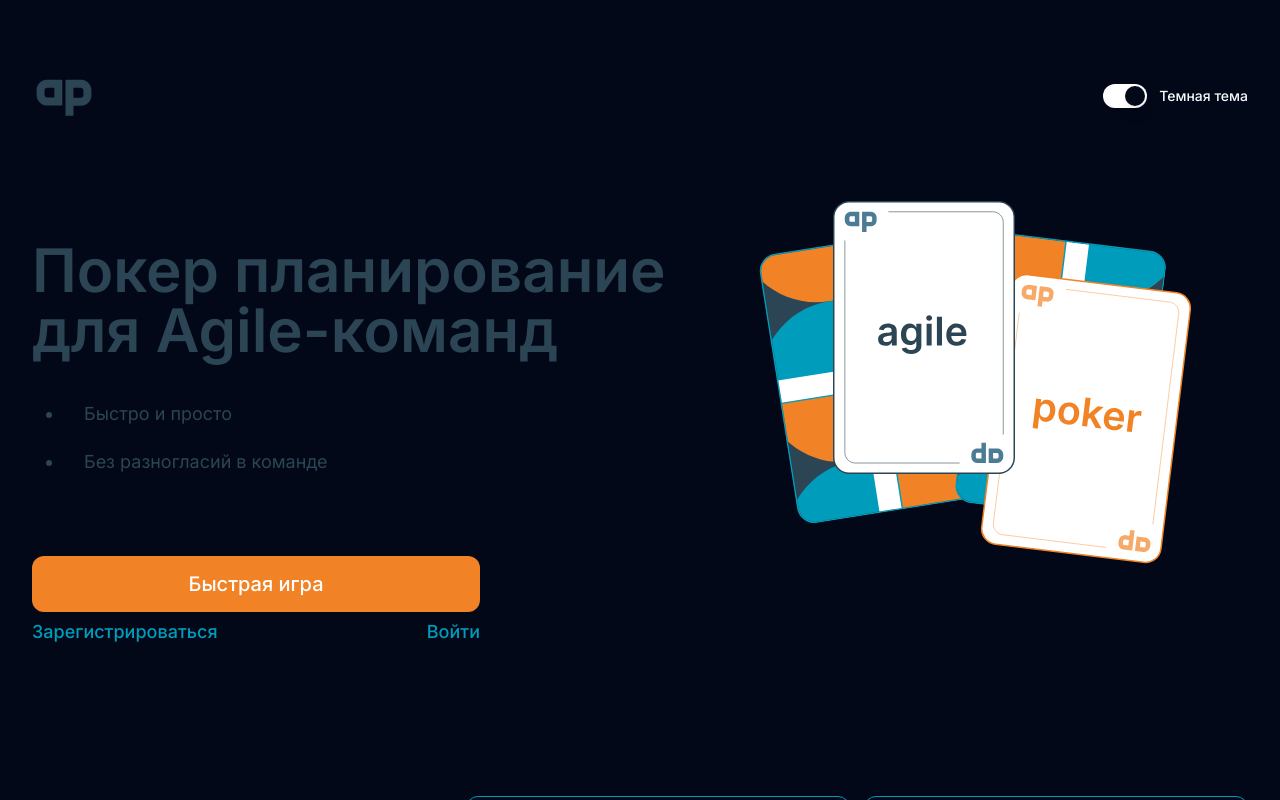
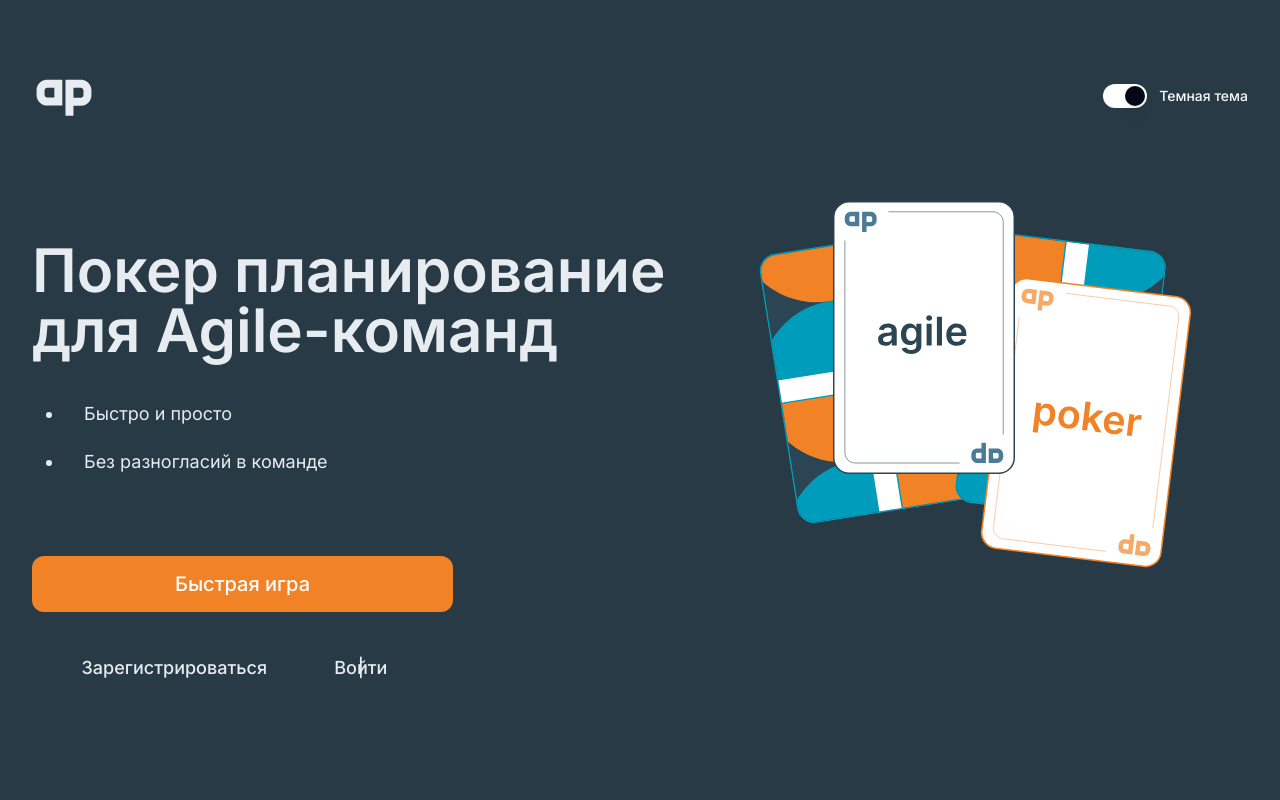
Before and after one commit to pirozheka/agile-poker, a Next.js app: page / in a window 1280 px wide. Both pictures are taken after a click on the switch 1125 px from the left and 96 px from the top of the page. Shown: the top 800 px of the page. Built offline with nearby package versions, Linux system fonts and the light colour scheme.

Commit message:
исправления цветов и отступов

```diff
--- a/src/app/page.js
+++ b/src/app/page.js
@@ -8,7 +8,7 @@ import Footer from "@/components/Footer";
 
 export default function Home() {
   return (
-    <main className="flex flex-col justify-between mx-auto overflow-hidden">
+    <main className="flex flex-col justify-between mx-auto overflow-hidden dark:bg-darkThemeBg">
       <Header/>
       <Hero />
       <Submenu />
--- a/src/components/Header.jsx
+++ b/src/components/Header.jsx
@@ -28,7 +28,13 @@ const Header = () => {
               src="/img/zt-poker-logo-3.svg"
               width={64}
               height={64}
-              className='ml-0 '
+              className='ml-0 block dark:hidden'
+            />
+            <img
+              src="/img/dark-poker-logo.svg"
+              width={64}
+              height={64}
+              className='ml-0 hidden dark:block'
             />
           </Link>
           <div className='flex justify-between items-center gap-3'>
--- a/src/components/Hero.jsx
+++ b/src/components/Hero.jsx
@@ -5,16 +5,16 @@ const Hero = () => {
   return (
     <div  className="mt-28 flex justify-between relative container" >
       <div>
-        <h2 className="text-6xl font-semibold text-mainText">Покер планирование <br/>для Agile-команд</h2>
+        <h2 className="text-6xl font-semibold text-mainText dark:text-darkThemeText">Покер планирование <br/>для Agile-команд</h2>
         <ul className="mt-10 pl-8">
-            <li className="text-lg mt-10 pl-5 list-disc text-mainText">Быстро и просто</li>
-            <li className="text-lg mt-5 pl-5 list-disc text-mainText">Без разногласий в команде</li>
+            <li className="text-lg mt-10 pl-5 list-disc text-mainText dark:text-darkThemeText">Быстро и просто</li>
+            <li className="text-lg mt-5 pl-5 list-disc text-mainText dark:text-darkThemeText">Без разногласий в команде</li>
         </ul>
         <div className="flex flex-col max-w-md mt-20">
-            <Button className="bg-secondary text-xl text-white max-w-62 h-14 rounded-xl hover:bg-btnHover">Быстрая игра</Button>
-            <div className="flex justify-between">
-                <Button className="text-main text-lg pl-0 hover:underline hover:text-decoration-solid">Зарегистрироваться</Button>
-                <Button className="text-main text-lg pr-0 hover:underline hover:text-decoration-solid">Войти</Button>
+            <Button className="bg-secondary text-xl text-white w-421 h-14 rounded-xl hover:bg-btnHover">Быстрая игра</Button>
+            <div className="flex justify-around mt-9 w-421">
+                <Button className="text-main dark:text-darkThemeText  text-lg mlhover:underline hover:text-decoration-solid">Зарегистрироваться</Button>
+                <Button className="text-main dark:text-darkThemeText before:content-['|'] before:absolute before: -left-8 text-lg pr-0 hover:underline relative hover:text-decoration-solid">Войти</Button>
             </div>
         </div>
       </div >
--- a/src/components/MenuCard.jsx
+++ b/src/components/MenuCard.jsx
@@ -1,8 +1,8 @@
 const MenuCard = ({ title = 'Очень длинное название задачи', taskDate = 'Вчера' }) => {
   return (
     <>
-        <div className="border-solid border-[1.5px]  border-main text-mainText font-semibold p-5 h-32 min-w-96 rounded-xl transition-transform hover:-translate-y-6">
-            <h3>{title}</h3>
+        <div className="border-solid border-[1.5px]  border-main text-mainText dark:text-darkThemeText font-semibold p-5 h-32 min-w-96 rounded-xl transition-transform hover:-translate-y-6">
+            <h3 className="text-lg">{title}</h3>
             <p className="mt-2 font-normal">{taskDate}</p>
         </div>
     </>
--- a/src/components/Submenu.jsx
+++ b/src/components/Submenu.jsx
@@ -3,7 +3,7 @@ import MenuCard from "./MenuCard";
 const Submenu = () => {
   return (
     <div className="flex justify-between mt-36 container">
-        <div className='pr-52 text-base text-mainText'>
+        <div className='pr-52 text-2xl text-mainText dark:text-darkThemeText'>
             Ваши предыдущие оценки:
         </div>
         <MenuCard />
--- a/tailwind.config.js
+++ b/tailwind.config.js
@@ -28,6 +28,8 @@ module.exports = {
         secondary: '#F18225',
         mainText: 'rgb(43, 69, 84)',
         btnHover: 'rgb(247, 169, 104)',
+        darkThemeBg: '#273a45',
+        darkThemeText: '#E7ECF1',
         destructive: {
           DEFAULT: "hsl(var(--destructive))",
           foreground: "hsl(var(--destructive-foreground))",
@@ -49,6 +51,10 @@ module.exports = {
           foreground: "hsl(var(--card-foreground))",
         },
       },
+      width: {
+        '421': '421px',
+      },
+
       borderRadius: {
         lg: "var(--radius)",
         md: "calc(var(--radius) - 2px)",
```
Also changed, not shown: public/img/dark-poker-logo.svg (added).
